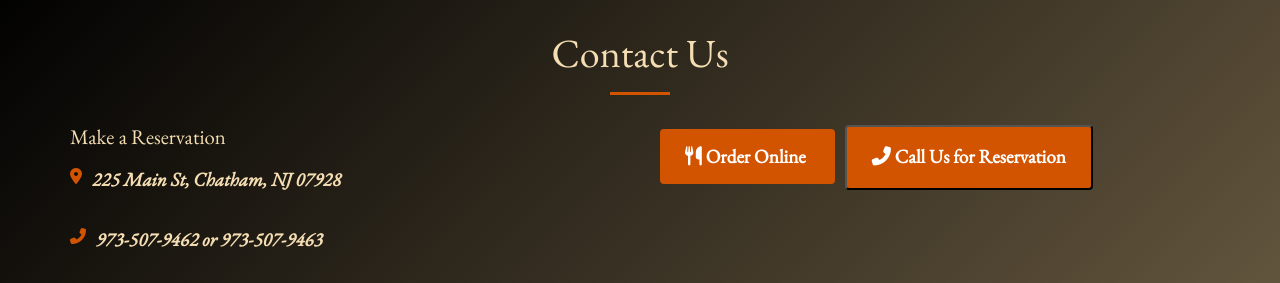
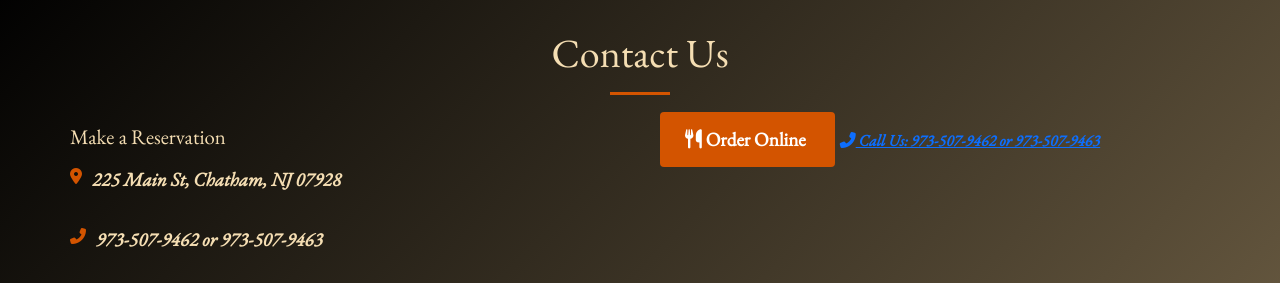
Before and after one commit to vrnd369/sonnys1, a plain HTML site: page index.html in a window 1280 px wide. Shown: the part 4820-5103 px from the top of the page. Drawn offline with nearby package versions, Linux system fonts and the light colour scheme.

Commit message:
index.html

```diff
--- a/index.html
+++ b/index.html
@@ -552,13 +552,9 @@
             >
               <i class="fas fa-utensils"></i> Order Online
             </a>
-            <button
-              class="quick-contact-btn"
-              id="callUsButton"
-              onclick="callRandomNumber()"
-            >
-              <i class="fas fa-phone-alt"></i> Call Us for Reservation
-            </button>
+            <a href="tel:9735079462" class="floating-btn" id="callUsButton">
+            <i class="fas fa-phone-alt"></i> Call Us: 973-507-9462 or 973-507-9463
+            </a>
           </div>
           <div class="promo-banner">
             Order through our APP or Online & Get 10% off on all orders every
```
